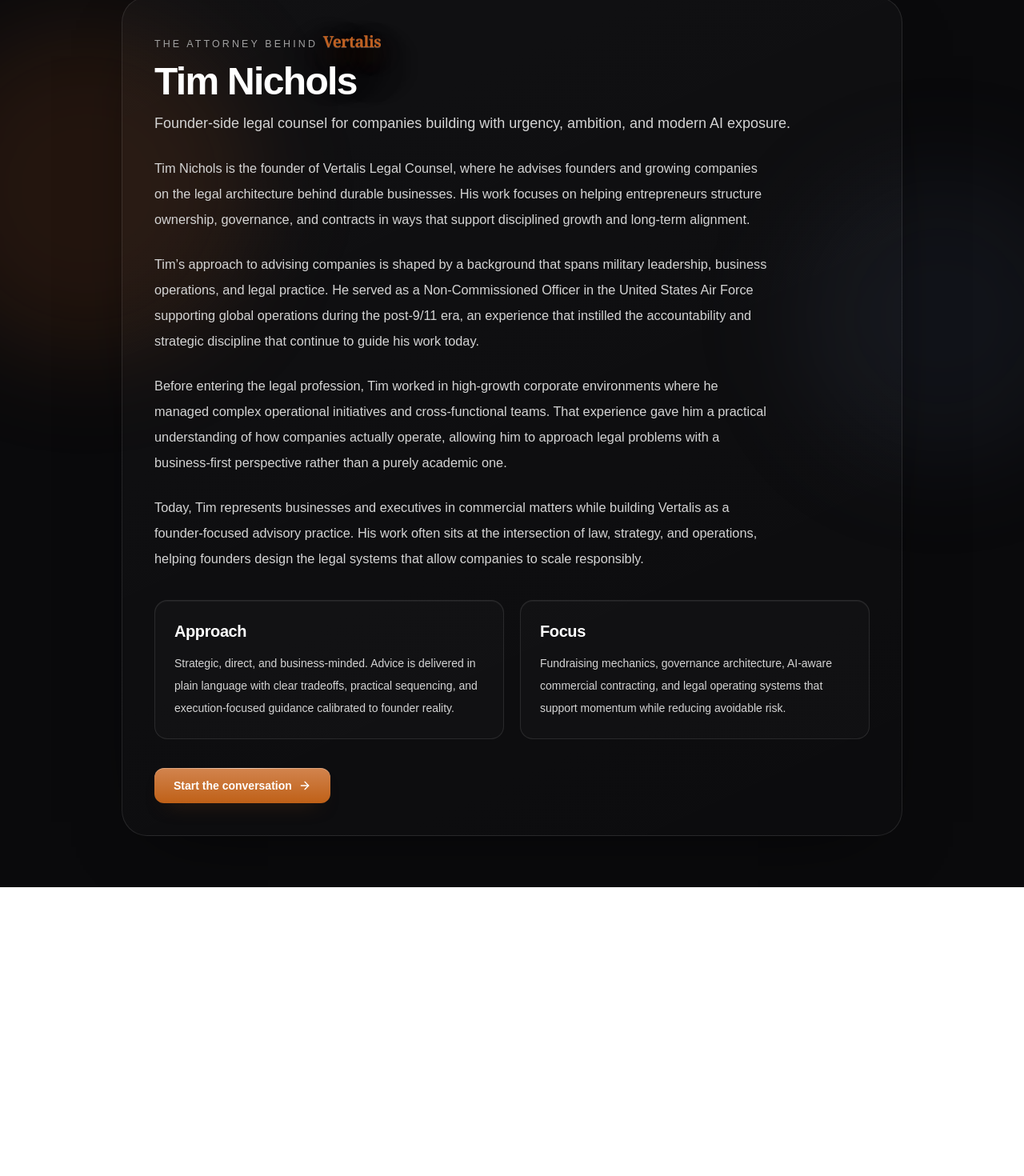
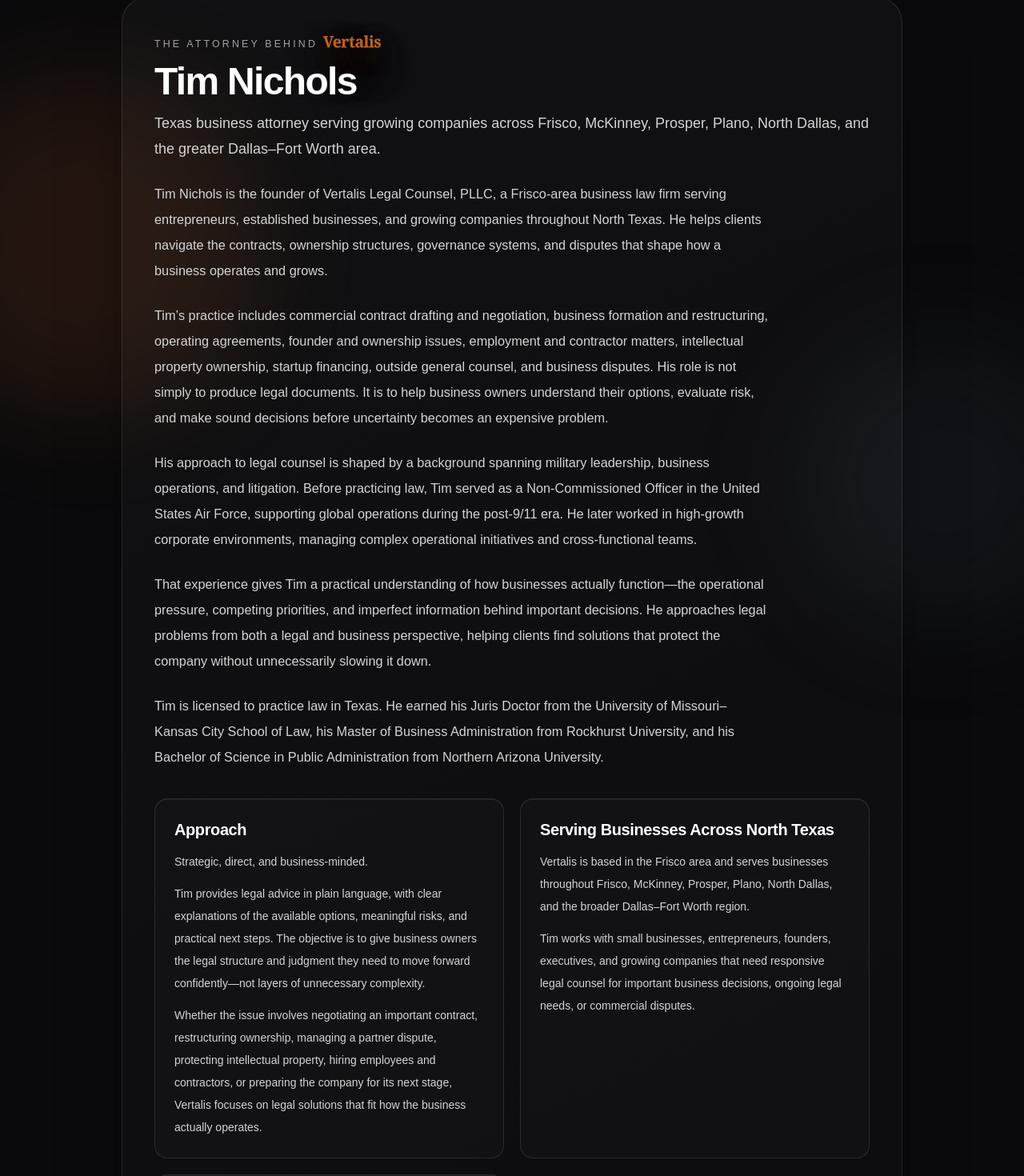
Before and after one commit to timntbb/vertalis-website, a Next.js app: page /about/tim-nichols in a window 1280 px wide. Shown: the part 160-1630 px from the top of the page at 80% size. Before the commit the page ends 1269 px from the top, so only its background shows below. Built offline with nearby package versions, Linux system fonts and the light colour scheme.

Commit message:
Update Tim Nichols attorney page copy, metadata, and Person schema

```diff
--- a/app/about/tim-nichols/page.tsx
+++ b/app/about/tim-nichols/page.tsx
@@ -6,12 +6,27 @@
 import VertalisWord from "@/components/VertalisWord";
 import { JsonLd, buildPersonSchema } from "@/components/StructuredData";
 
+const title = "Tim Nichols | Frisco Business Attorney | Vertalis";
+const description =
+  "Texas business attorney Tim Nichols advises companies in Frisco, McKinney, Prosper, Plano, North Dallas, and across DFW on contracts and governance.";
+const ogImage = "https://vertalislegal.com/vertalis-shield-preview.png";
+
 export const metadata: Metadata = {
-  title: "Tim Nichols | Frisco Business Attorney | Vertalis",
-  description:
-    "Tim Nichols is the founder of Vertalis Legal Counsel, advising founders and growing companies on ownership, governance, and contract structure.",
+  title,
+  description,
   alternates: {
     canonical: "/about/tim-nichols",
+  },
+  openGraph: {
+    title,
+    description,
+    images: [ogImage],
+  },
+  twitter: {
+    card: "summary_large_image",
+    title,
+    description,
+    images: [ogImage],
   },
 };
 
@@ -45,24 +60,28 @@
             </h1>
 
             <p className="mt-3 text-lg leading-8 text-neutral-300">
-              Founder-side legal counsel for companies building with urgency, ambition, and modern AI exposure.
+              Texas business attorney serving growing companies across Frisco, McKinney, Prosper, Plano, North Dallas, and the greater Dallas–Fort Worth area.
             </p>
 
             <div className="mt-6 max-w-3xl space-y-6 text-[1.02rem] leading-8 text-neutral-300">
               <p>
-                Tim Nichols is the founder of Vertalis Legal Counsel, where he advises founders and growing companies on the legal architecture behind durable businesses. His work focuses on helping entrepreneurs structure ownership, governance, and contracts in ways that support disciplined growth and long-term alignment.
+                Tim Nichols is the founder of Vertalis Legal Counsel, PLLC, a Frisco-area business law firm serving entrepreneurs, established businesses, and growing companies throughout North Texas. He helps clients navigate the contracts, ownership structures, governance systems, and disputes that shape how a business operates and grows.
               </p>
 
               <p>
-                Tim’s approach to advising companies is shaped by a background that spans military leadership, business operations, and legal practice. He served as a Non-Commissioned Officer in the United States Air Force supporting global operations during the post-9/11 era, an experience that instilled the accountability and strategic discipline that continue to guide his work today.
+                Tim’s practice includes commercial contract drafting and negotiation, business formation and restructuring, operating agreements, founder and ownership issues, employment and contractor matters, intellectual property ownership, startup financing, outside general counsel, and business disputes. His role is not simply to produce legal documents. It is to help business owners understand their options, evaluate risk, and make sound decisions before uncertainty becomes an expensive problem.
               </p>
 
               <p>
-                Before entering the legal profession, Tim worked in high-growth corporate environments where he managed complex operational initiatives and cross-functional teams. That experience gave him a practical understanding of how companies actually operate, allowing him to approach legal problems with a business-first perspective rather than a purely academic one.
+                His approach to legal counsel is shaped by a background spanning military leadership, business operations, and litigation. Before practicing law, Tim served as a Non-Commissioned Officer in the United States Air Force, supporting global operations during the post-9/11 era. He later worked in high-growth corporate environments, managing complex operational initiatives and cross-functional teams.
               </p>
 
               <p>
-                Today, Tim represents businesses and executives in commercial matters while building Vertalis as a founder-focused advisory practice. His work often sits at the intersection of law, strategy, and operations, helping founders design the legal systems that allow companies to scale responsibly.
+                That experience gives Tim a practical understanding of how businesses actually function—the operational pressure, competing priorities, and imperfect information behind important decisions. He approaches legal problems from both a legal and business perspective, helping clients find solutions that protect the company without unnecessarily slowing it down.
+              </p>
+
+              <p>
+                Tim is licensed to practice law in Texas. He earned his Juris Doctor from the University of Missouri–Kansas City School of Law, his Master of Business Administration from Rockhurst University, and his Bachelor of Science in Public Administration from Northern Arizona University.
               </p>
             </div>
 
@@ -70,19 +89,40 @@
               <div className="rounded-2xl border border-white/10 bg-white/[0.02] p-6 shadow-[inset_0_1px_0_rgba(255,255,255,0.06)]">
                 <h2 className="text-xl font-semibold tracking-[-0.02em] text-white">Approach</h2>
                 <p className="mt-3 text-sm leading-7 text-neutral-300">
-                  Strategic, direct, and business-minded. Advice is delivered in plain language with clear tradeoffs, practical sequencing, and execution-focused guidance calibrated to founder reality.
+                  Strategic, direct, and business-minded.
+                </p>
+                <p className="mt-3 text-sm leading-7 text-neutral-300">
+                  Tim provides legal advice in plain language, with clear explanations of the available options, meaningful risks, and practical next steps. The objective is to give business owners the legal structure and judgment they need to move forward confidently—not layers of unnecessary complexity.
+                </p>
+                <p className="mt-3 text-sm leading-7 text-neutral-300">
+                  Whether the issue involves negotiating an important contract, restructuring ownership, managing a partner dispute, protecting intellectual property, hiring employees and contractors, or preparing the company for its next stage, Vertalis focuses on legal solutions that fit how the business actually operates.
+                </p>
+              </div>
+
+              <div className="rounded-2xl border border-white/10 bg-white/[0.02] p-6 shadow-[inset_0_1px_0_rgba(255,255,255,0.06)]">
+                <h2 className="text-xl font-semibold tracking-[-0.02em] text-white">Serving Businesses Across North Texas</h2>
+                <p className="mt-3 text-sm leading-7 text-neutral-300">
+                  Vertalis is based in the Frisco area and serves businesses throughout Frisco, McKinney, Prosper, Plano, North Dallas, and the broader Dallas–Fort Worth region.
+                </p>
+                <p className="mt-3 text-sm leading-7 text-neutral-300">
+                  Tim works with small businesses, entrepreneurs, founders, executives, and growing companies that need responsive legal counsel for important business decisions, ongoing legal needs, or commercial disputes.
                 </p>
               </div>
 
               <div className="rounded-2xl border border-white/10 bg-white/[0.02] p-6 shadow-[inset_0_1px_0_rgba(255,255,255,0.06)]">
                 <h2 className="text-xl font-semibold tracking-[-0.02em] text-white">Focus</h2>
                 <p className="mt-3 text-sm leading-7 text-neutral-300">
-                  Fundraising mechanics, governance architecture, AI-aware commercial contracting, and legal operating systems that support momentum while reducing avoidable risk.
+                  Business law, commercial contracts, operating agreements, ownership and governance, business disputes, employment and contractor agreements, intellectual property ownership, startup financing, and outside general counsel.
                 </p>
               </div>
             </div>
 
             <div className="mt-9">
+              <h2 className="text-xl font-semibold tracking-[-0.02em] text-white">Start the Conversation</h2>
+              <p className="mt-3 max-w-2xl text-sm leading-7 text-neutral-300">
+                If your company is facing an important contract, ownership decision, business dispute, or structural issue, schedule a consultation with Vertalis Legal Counsel.
+              </p>
+              <div className="mt-5">
                 <Link
                   href="/#contact"
                   className="relative inline-flex items-center justify-center gap-2 overflow-hidden rounded-xl bg-[linear-gradient(180deg,rgba(210,132,78,1)_0%,rgba(191,96,23,1)_100%)] px-6 py-3 text-sm font-bold text-white shadow-[0_12px_28px_-18px_rgba(191,96,23,0.55),inset_0_1px_0_rgba(255,255,255,0.26)] transition-[transform,background,box-shadow] duration-200 ease-out hover:-translate-y-[2px] hover:bg-[linear-gradient(180deg,rgba(218,140,84,1)_0%,rgba(199,104,30,1)_100%)] hover:shadow-[0_16px_32px_-18px_rgba(191,96,23,0.62),inset_0_1px_0_rgba(255,255,255,0.3)] before:pointer-events-none before:absolute before:left-[8%] before:right-[8%] before:top-0 before:h-px before:bg-[linear-gradient(90deg,rgba(255,255,255,0),rgba(255,255,255,0.42),rgba(255,255,255,0))] before:content-['']"
@@ -93,6 +133,7 @@
               </div>
             </div>
           </div>
+        </div>
       </section>
     </main>
   );
--- a/components/StructuredData.tsx
+++ b/components/StructuredData.tsx
@@ -30,6 +30,8 @@
 }
 
 // Person schema for Tim Nichols, linked back to the Organization via @id.
+// Only verified, visibly published information is included (no bar number,
+// address, phone number, award, rating, review, or social-media URL).
 export function buildPersonSchema() {
   return {
     "@context": "https://schema.org",
@@ -38,8 +40,22 @@
     name: siteInfo.founder.name,
     url: siteInfo.founder.url,
     email: siteInfo.email,
-    jobTitle: "Founding Attorney",
+    jobTitle: "Business Attorney",
     worksFor: { "@id": organizationId },
+    areaServed: siteInfo.areaServed,
+    hasCredential: {
+      "@type": "EducationalOccupationalCredential",
+      credentialCategory: "Attorney License",
+      name: "Licensed to Practice Law in Texas",
+    },
+    alumniOf: [
+      {
+        "@type": "CollegeOrUniversity",
+        name: "University of Missouri–Kansas City School of Law",
+      },
+      { "@type": "CollegeOrUniversity", name: "Rockhurst University" },
+      { "@type": "CollegeOrUniversity", name: "Northern Arizona University" },
+    ],
   };
 }
 
```
Lines whose indentation alone changed are shown as unchanged.
